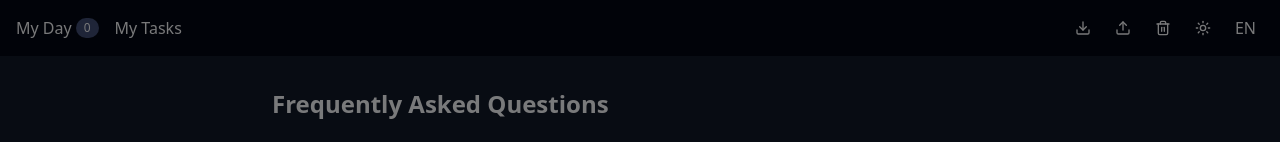
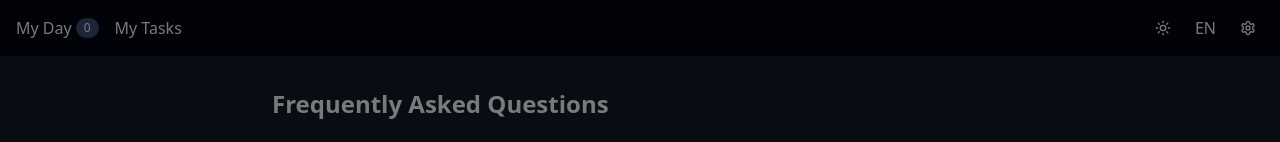
Before and after one commit to AntonioHCervantes/local-quick-planner, a Next.js app: page /faqs in a window 1280 px wide. Shown: the top 142 px of the page. Built offline with nearby package versions, Linux system fonts and the light colour scheme.

Commit message:
feat: add settings menu to header

```diff
--- a/components/Header/Header.tsx
+++ b/components/Header/Header.tsx
@@ -1,14 +1,7 @@
 'use client';
 import Link from 'next/link';
 import { useState } from 'react';
-import {
-  Download,
-  Upload,
-  Trash2,
-  Sun,
-  Moon,
-  MoreVertical,
-} from 'lucide-react';
+import { Download, Upload, Trash2, Sun, Moon, Settings } from 'lucide-react';
 import { Language } from '../../lib/i18n';
 import useHeader from './useHeader';
 
@@ -49,35 +42,6 @@ export default function Header() {
         <div className="flex items-center gap-2">
           <div className="hidden items-center gap-2 md:flex">
             <button
-              onClick={exportData}
-              aria-label={t('actions.export')}
-              title={t('actions.export')}
-              className="rounded p-2 hover:bg-gray-200 focus:bg-gray-200 dark:hover:bg-gray-800 dark:focus:bg-gray-800"
-            >
-              <Download className="h-4 w-4" />
-            </button>
-            <label
-              aria-label={t('actions.import')}
-              title={t('actions.import')}
-              className="cursor-pointer rounded p-2 hover:bg-gray-200 focus-within:bg-gray-200 dark:hover:bg-gray-800 dark:focus-within:bg-gray-800"
-            >
-              <Upload className="h-4 w-4" />
-              <input
-                type="file"
-                accept="application/json"
-                onChange={handleImport}
-                className="sr-only"
-              />
-            </label>
-            <button
-              onClick={() => setShowConfirm(true)}
-              aria-label={t('actions.clearAll')}
-              title={t('actions.clearAll')}
-              className="rounded p-2 hover:bg-gray-200 focus:bg-gray-200 dark:hover:bg-gray-800 dark:focus:bg-gray-800"
-            >
-              <Trash2 className="h-4 w-4" />
-            </button>
-            <button
               onClick={toggleTheme}
               aria-label={t('actions.toggleTheme')}
               title={t('actions.toggleTheme')}
@@ -93,6 +57,7 @@ export default function Header() {
               <button
                 onClick={() => setShowLang(v => !v)}
                 aria-label={t('actions.language')}
+                title={t('actions.language')}
                 className="rounded p-2 hover:bg-gray-200 focus:bg-gray-200 dark:hover:bg-gray-800 dark:focus:bg-gray-800"
               >
                 {language.toUpperCase()}
@@ -117,10 +82,11 @@ export default function Header() {
           </div>
           <button
             onClick={() => setShowActions(true)}
-            aria-label={t('actions.more')}
-            className="rounded p-2 hover:bg-gray-200 focus:bg-gray-200 dark:hover:bg-gray-800 dark:focus:bg-gray-800 md:hidden"
+            aria-label={t('actions.settings')}
+            title={t('actions.settings')}
+            className="rounded p-2 hover:bg-gray-200 focus:bg-gray-200 dark:hover:bg-gray-800 dark:focus:bg-gray-800"
           >
-            <MoreVertical className="h-4 w-4" />
+            <Settings className="h-4 w-4" />
           </button>
         </div>
       </header>
--- a/lib/i18n.tsx
+++ b/lib/i18n.tsx
@@ -19,6 +19,7 @@ const translations: Record<Language, any> = {
       toggleTheme: 'Toggle theme',
       language: 'Select language',
       more: 'More actions',
+      settings: 'Settings',
       removeTag: 'Remove tag',
       addTag: 'Add tag',
       favoriteTag: 'Add tag to favorites',
@@ -218,6 +219,7 @@ const translations: Record<Language, any> = {
       toggleTheme: 'Cambiar tema',
       language: 'Seleccionar idioma',
       more: 'Más acciones',
+      settings: 'Ajustes',
       removeTag: 'Eliminar etiqueta',
       addTag: 'Añadir etiqueta',
       favoriteTag: 'Marcar etiqueta como favorita',
```
